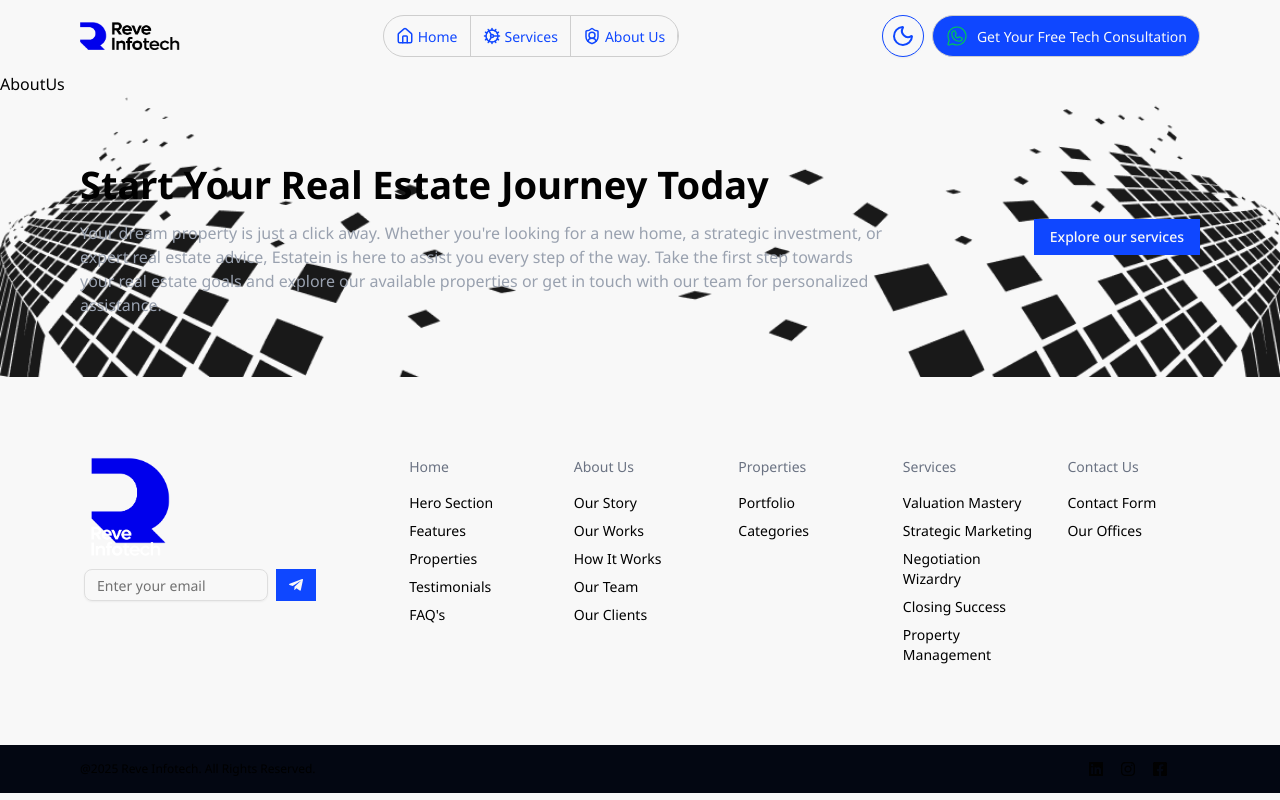
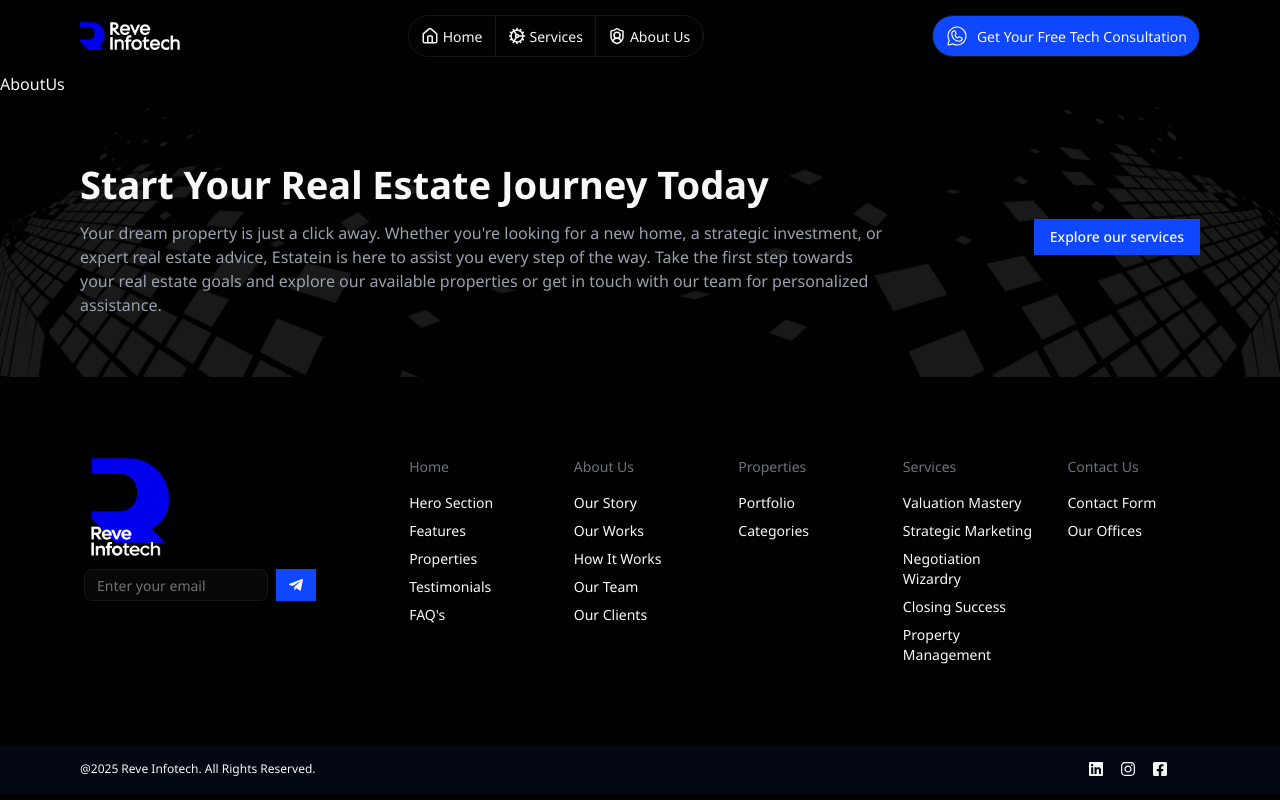
Before and after one commit to minhajzein/reve-official, a Next.js app: page /about-us in a window 1280 px wide. Built offline with nearby package versions, Linux system fonts and the light colour scheme.

Commit message:
header made clean and more smart

```diff
--- a/src/app/layout.tsx
+++ b/src/app/layout.tsx
@@ -29,7 +29,7 @@ export default function RootLayout({
 				<ThemeProvider>
 					<ScrollToTop />
 					<Header />
-					{children}
+					<div className='pt-[72px]'>{children}</div>
 					<Footer />
 				</ThemeProvider>
 				<Analytics />
--- a/src/components/header/Header.tsx
+++ b/src/components/header/Header.tsx
@@ -1,17 +1,47 @@
 'use client'
 
+import { useEffect, useState } from 'react'
 import Logo from './Logo'
 import Navbar from './Navbar'
-import ThemeToggle from './ThemeToggle'
 import WhatsApp from './WhatsApp'
 
 function Header() {
+	const [isVisible, setIsVisible] = useState(true)
+	const [lastScrollY, setLastScrollY] = useState(0)
+
+	useEffect(() => {
+		const handleScroll = () => {
+			const currentScrollY = window.scrollY
+
+			if (currentScrollY < 10) {
+				// Always show header at top of page
+				setIsVisible(true)
+			} else if (currentScrollY > lastScrollY) {
+				// Scrolling down - hide header
+				setIsVisible(false)
+			} else {
+				// Scrolling up - show header
+				setIsVisible(true)
+			}
+
+			setLastScrollY(currentScrollY)
+		}
+
+		window.addEventListener('scroll', handleScroll, { passive: true })
+
+		return () => {
+			window.removeEventListener('scroll', handleScroll)
+		}
+	}, [lastScrollY])
+
 	return (
-		<div className='w-full bg-background sticky top-0 px-[16px] z-50 md:px-[80px] py-[15px] flex justify-between items-center'>
+		<div
+			className={`w-full bg-background fixed top-0 px-[16px] z-50 md:px-[80px] py-[15px] flex justify-between items-center transition-transform duration-300 ${isVisible ? 'translate-y-0' : '-translate-y-full'
+				}`}
+		>
 			<Logo />
 			<Navbar />
 			<div className='flex items-center gap-[8px]'>
-				<ThemeToggle />
 				<WhatsApp />
 			</div>
 		</div>
--- a/src/components/header/Navbar.tsx
+++ b/src/components/header/Navbar.tsx
@@ -15,7 +15,7 @@ function NavItem({ item }: { item: Item }) {
 
 	return (
 		<Link
-			className='flex items-center hover:bg-secondary dark:text-primary dark:hover:text-primary-foreground h-[42px] group border-r cursor-pointer gap-[4px] px-[12px] text-primary transition-colors duration-300'
+			className='flex items-center hover:bg-secondary dark:text-primary-foreground dark:hover:text-primary h-[42px] group border-r cursor-pointer gap-[4px] px-[12px] text-primary transition-colors duration-300'
 			href={link}
 		>
 			{Icon && (
--- a/src/components/header/WhatsApp.tsx
+++ b/src/components/header/WhatsApp.tsx
@@ -10,9 +10,9 @@ function WhatsApp() {
 			target='_blank'
 			href={url}
 			rel='noopener noreferrer'
-			className='flex items-center text-[14px] h-[42px] dark:bg-transparent bg-primary dark:text-primary dark:hover:bg-primary dark:hover:text-primary-foreground cursor-pointer gap-[8px] px-[12px] py-[8px] border rounded-full text-primary-foreground hover:bg-accent hover:text-accent-foreground transition-colors duration-300'
+			className='flex items-center text-[14px] h-[42px] bg-primary cursor-pointer gap-[8px] px-[12px] py-[8px] border rounded-full text-primary-foreground hover:bg-accent hover:text-accent-foreground hover:scale-105 hover:shadow-lg transition-all duration-300'
 		>
-			<PiWhatsappLogoLight className='text-[24px] text-green-500' />
+			<PiWhatsappLogoLight className='text-[24px] text-white group-hover:animate-pulse' />
 			<span>Get Your Free Tech Consultation</span>
 		</a>
 	)
--- a/src/contexts/ThemeContext.tsx
+++ b/src/contexts/ThemeContext.tsx
@@ -2,40 +2,26 @@
 
 import { createContext, useContext, useEffect, useState } from 'react'
 
-type Theme = 'light' | 'dark'
+type Theme = 'dark'
 
 interface ThemeContextType {
 	theme: Theme
-	toggleTheme: () => void
 }
 
 const ThemeContext = createContext<ThemeContextType | undefined>(undefined)
 
 export function ThemeProvider({ children }: { children: React.ReactNode }) {
-	const [theme, setTheme] = useState<Theme>('dark')
 	const [mounted, setMounted] = useState(false)
 
 	useEffect(() => {
-		const saved = localStorage.getItem('theme') as Theme | null
-		const systemDark = window.matchMedia('(prefers-color-scheme: dark)').matches
-		const initial = saved || (systemDark ? 'dark' : 'light')
-
-		setTheme(initial)
-		document.documentElement.classList.toggle('dark', initial === 'dark')
+		document.documentElement.classList.add('dark')
 		setMounted(true)
 	}, [])
-
-	const toggleTheme = () => {
-		const newTheme = theme === 'dark' ? 'light' : 'dark'
-		setTheme(newTheme)
-		localStorage.setItem('theme', newTheme)
-		document.documentElement.classList.toggle('dark', newTheme === 'dark')
-	}
 
 	if (!mounted) return null
 
 	return (
-		<ThemeContext.Provider value={{ theme, toggleTheme }}>
+		<ThemeContext.Provider value={{ theme: 'dark' }}>
 			{children}
 		</ThemeContext.Provider>
 	)
```
